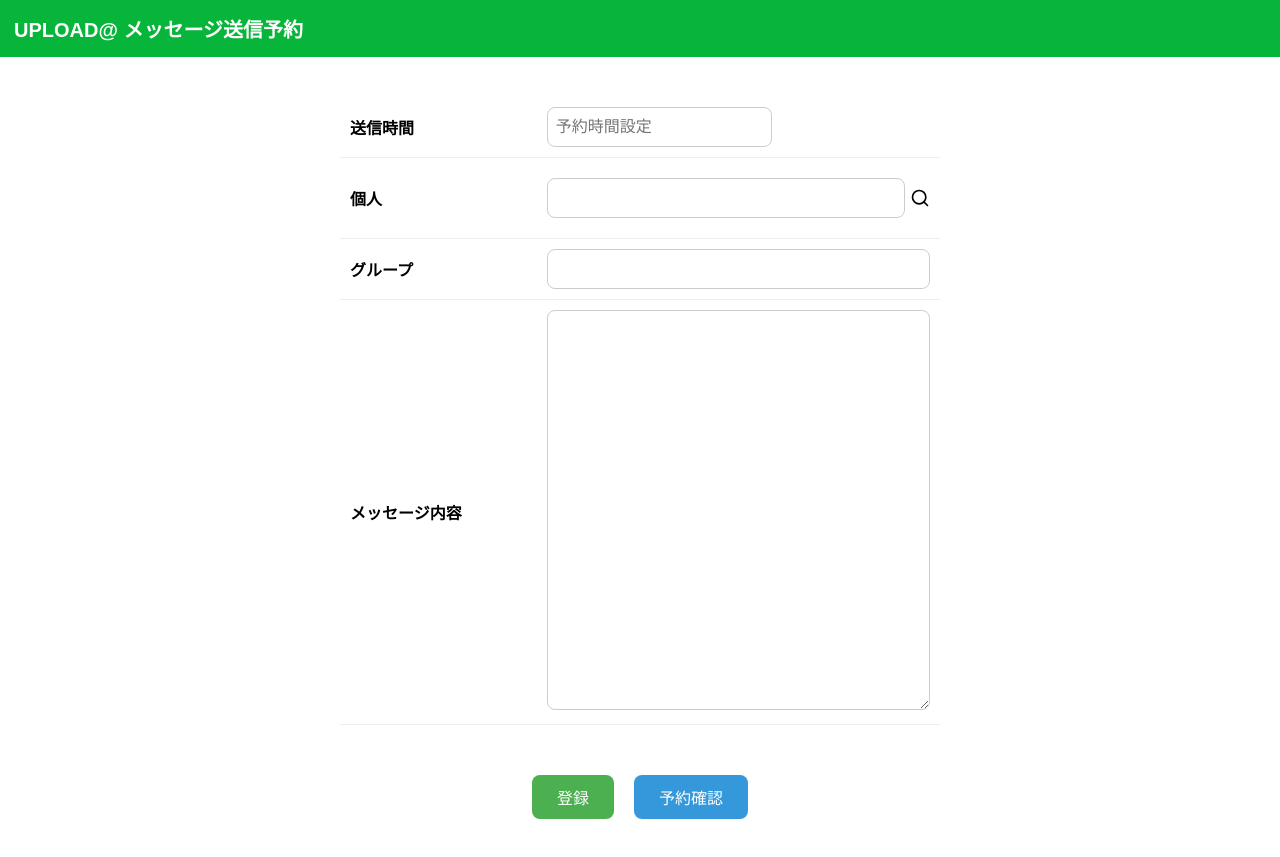
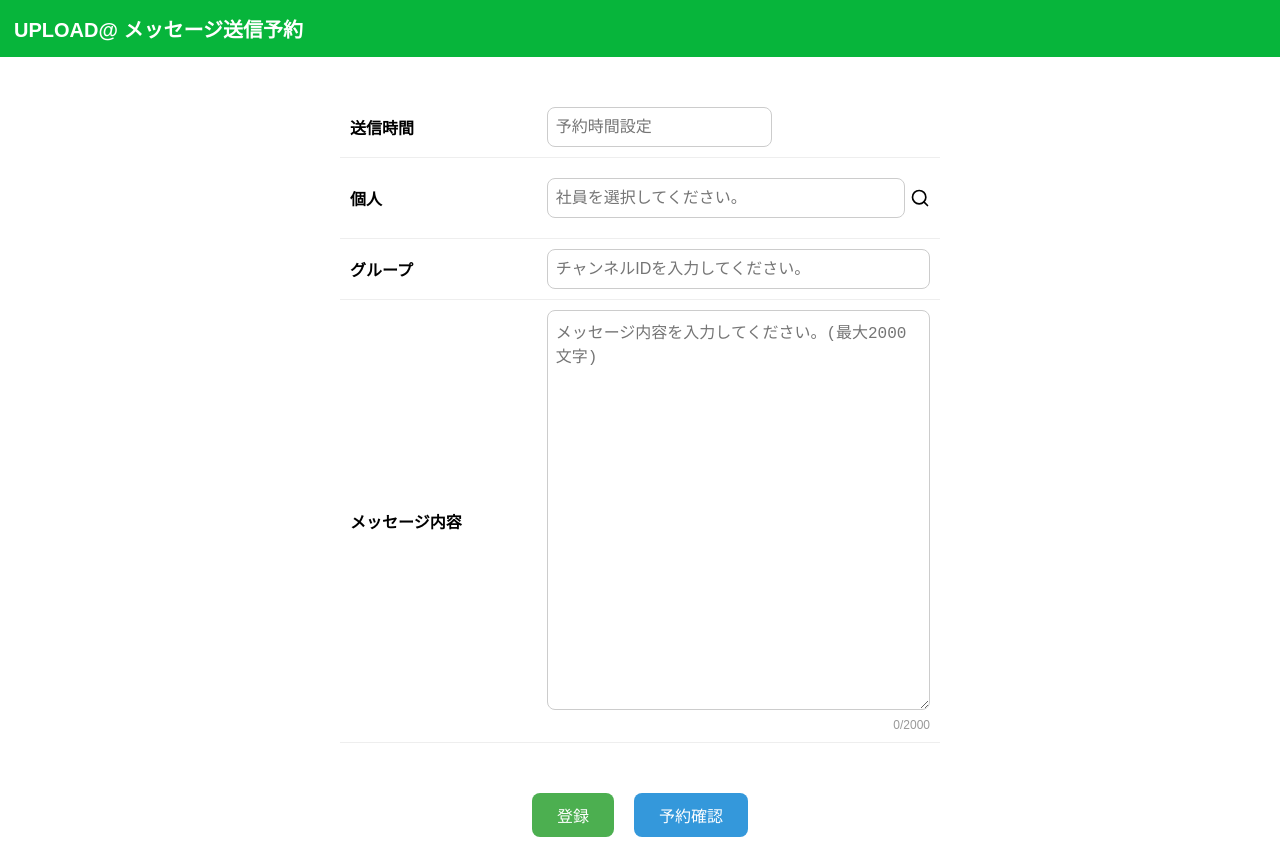
Before and after one commit to Seunghyun-Min/line-works-message-reservation, a Next.js app: page /reservation in a window 1280 px wide. Built offline with nearby package versions, Linux system fonts and the light colour scheme.

Commit message:
登録画面Alert追加要素追加

```diff
--- a/app/api/sheets/route.ts
+++ b/app/api/sheets/route.ts
@@ -40,9 +40,19 @@ export async function POST(request: Request) {
     const body = await request.json();
     const { sendTime, personal, group, message } = body;
 
-    if (!sendTime && !personal && !group && !message) {
+    if (!sendTime) {
       return NextResponse.json(
-        { error: "必要なデータが不足しています。" },
+        { error: "送信時間を選択してください。" },
+        { status: 400 }
+      );
+    } else if (!personal && !group) {
+      return NextResponse.json(
+        { error: "宛先を入力してください。" },
+        { status: 400 }
+      );
+    } else if (!message) {
+      return NextResponse.json(
+        { error: "メッセージ内容を入力してください。" },
         { status: 400 }
       );
     }
--- a/app/reservation/page.tsx
+++ b/app/reservation/page.tsx
@@ -17,7 +17,7 @@ export default function ReservationListPage() {
 
   const openChildWindow = () => {
     window.open(
-      "/child", // (추후 연결 예정)
+      "/select", // (今後連結予定)
       "childWindow",
       "width=600,height=400,scrollbars=yes"
     );
@@ -40,10 +40,9 @@ export default function ReservationListPage() {
       nextHour.setHours(now.getHours() + 1, 0, 0, 0);
       minTime.setHours(Math.max(nextHour.getHours(), 9), 0, 0, 0);
     } else {
-      // 今日じゃなかったら9時
+      // 今日じゃなかったら9時から
       minTime.setHours(9, 0, 0, 0);
     }
-
     return minTime;
   };
 
@@ -70,7 +69,6 @@ export default function ReservationListPage() {
         setFormData({ personal: "", group: "", message: "", sendTime: "" });
       } else {
         alert("エラーが発生しました: " + (data.error || "原因不明"));
-        console.error("API Error:", data.error);
       }
     } catch (err) {
       alert("通信エラーが発生しました");
@@ -154,6 +152,7 @@ export default function ReservationListPage() {
                     onChange={(e) =>
                       setFormData({ ...formData, personal: e.target.value })
                     }
+                    placeholder="社員を選択してください。"
                     style={{
                       flex: 1,
                       width: "100%",
@@ -185,6 +184,7 @@ export default function ReservationListPage() {
                   onChange={(e) =>
                     setFormData({ ...formData, group: e.target.value })
                   }
+                  placeholder="チャンネルIDを入力してください。"
                   style={{
                     width: "100%",
                     height: "40px",
@@ -204,9 +204,12 @@ export default function ReservationListPage() {
               <td style={tdStyle}>
                 <textarea
                   value={formData.message}
-                  onChange={(e) =>
-                    setFormData({ ...formData, message: e.target.value })
-                  }
+                  onChange={(e) => {
+                    if (e.target.value.length <= 2000) {
+                      setFormData({ ...formData, message: e.target.value });
+                    }
+                  }}
+                  placeholder="メッセージ内容を入力してください。(最大2000文字)"
                   style={{
                     width: "100%",
                     minHeight: "400px",
@@ -219,6 +222,16 @@ export default function ReservationListPage() {
                     boxSizing: "border-box",
                   }}
                 />
+                <div
+                  style={{
+                    textAlign: "right",
+                    fontSize: "12px",
+                    color: "#999",
+                    marginTop: "4px",
+                  }}
+                >
+                  {formData.message.length}/2000
+                </div>
               </td>
             </tr>
           </tbody>
@@ -271,7 +284,7 @@ export default function ReservationListPage() {
           onMouseOut={(e) =>
             (e.currentTarget.style.backgroundColor = "#3498db")
           }
-          //onClick={handleCheckReservation}
+          onClick={() => router.push("/reservation-list")}
         >
           予約確認
         </button>
```
